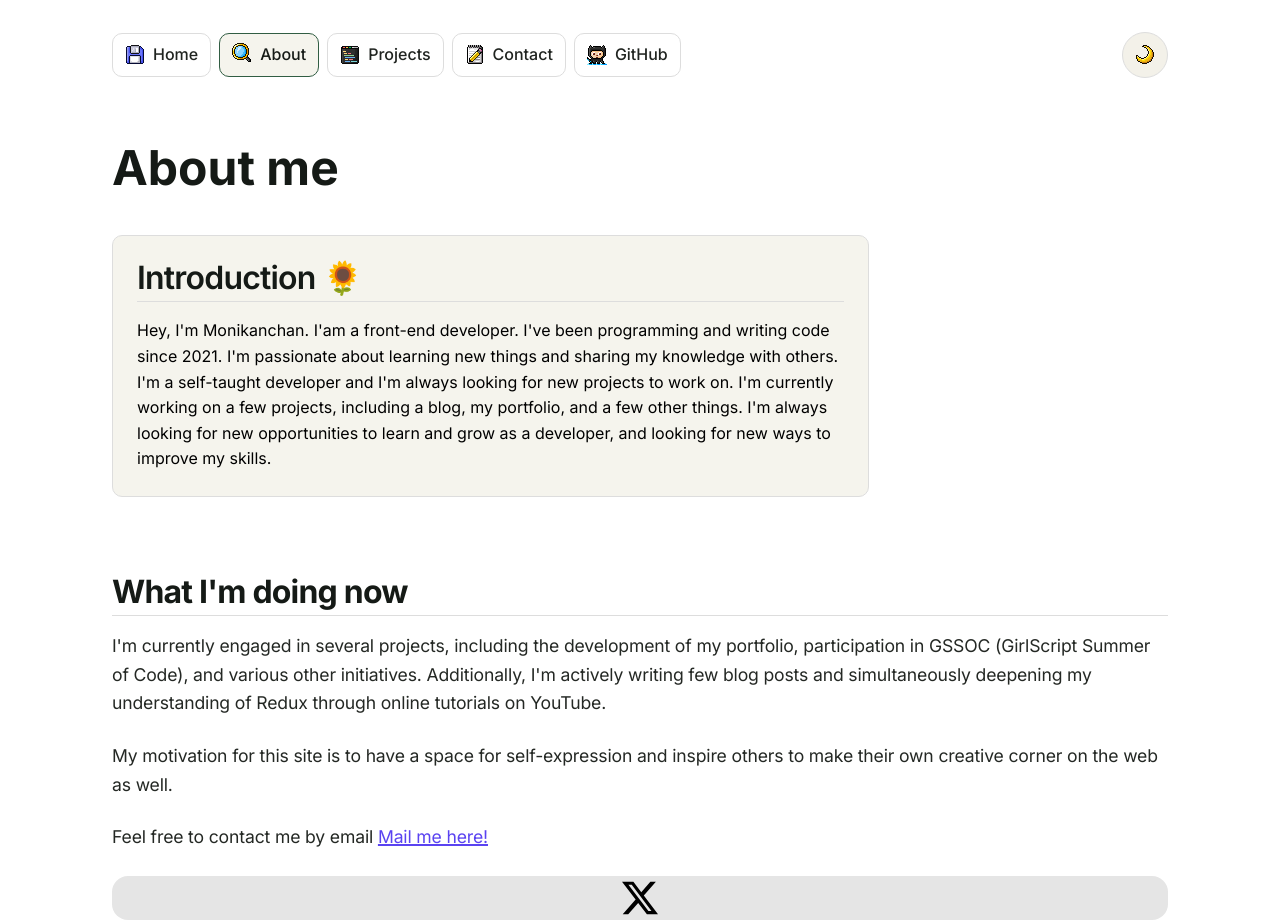
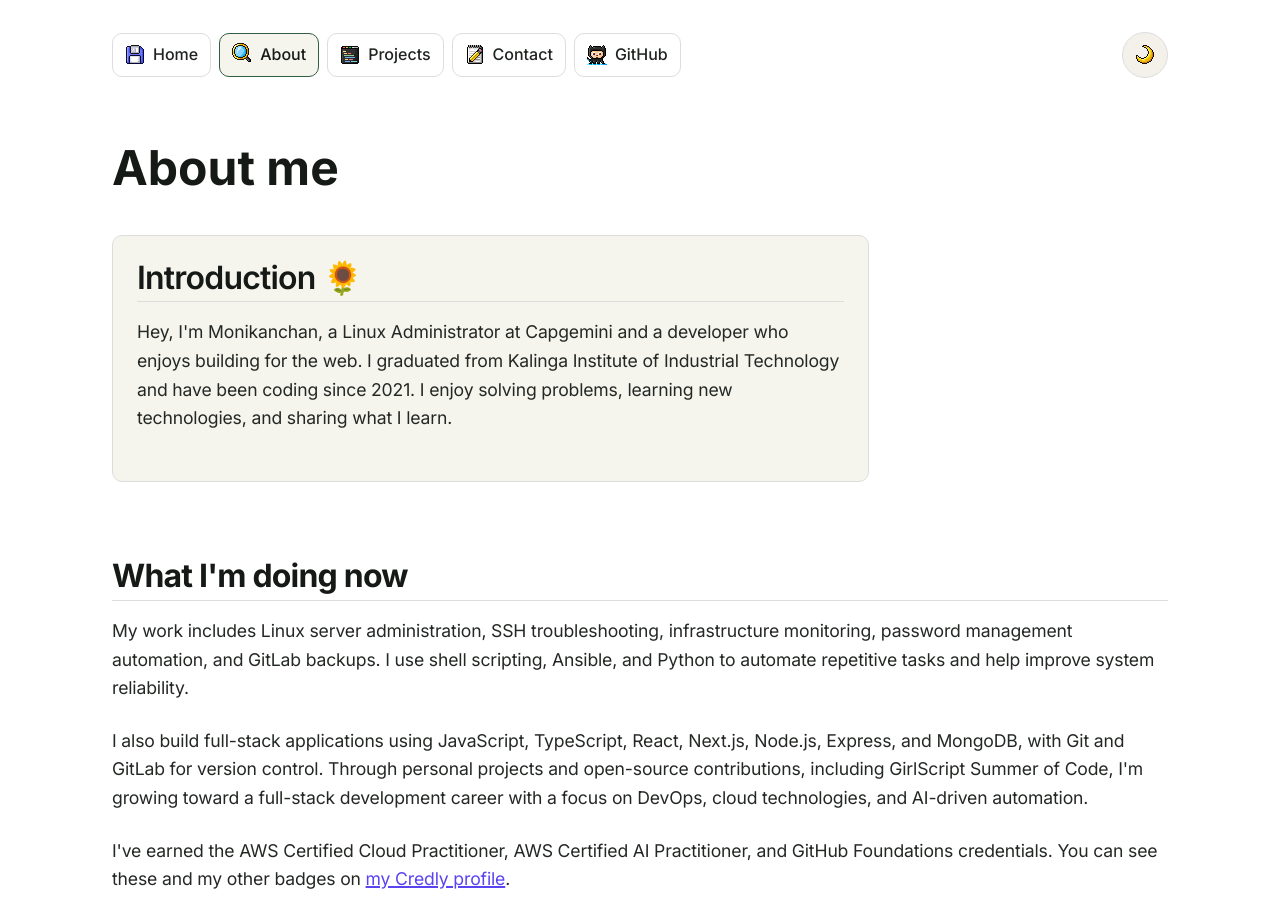
Before and after one commit to Monik2002/My-Portfolio, a Next.js app: page /me in a window 1280 px wide. Shown: the top 922 px of the page. Built offline with nearby package versions, Linux system fonts and the light colour scheme.

Commit message:
Update About page professional profile
Co-authored-by: Copilot <223556219+Copilot@users.noreply.github.com>

```diff
--- a/src/portfolio/About.jsx
+++ b/src/portfolio/About.jsx
@@ -425,16 +425,14 @@ const About = () => {
                         <span className="inline dark:hidden">🌻</span>
                         <span className="hidden dark:inline">⭐</span>
                       </h2>
-                      Hey, I&apos;m Monikanchan. I&apos;am a front-end
-                      developer. I&apos;ve been programming and writing code
-                      since 2021. I&apos;m passionate about learning new things
-                      and sharing my knowledge with others. I&apos;m a
-                      self-taught developer and I&apos;m always looking for new
-                      projects to work on. I&apos;m currently working on a few
-                      projects, including a blog, my portfolio, and a few other
-                      things. I&apos;m always looking for new opportunities to
-                      learn and grow as a developer, and looking for new ways to
-                      improve my skills.
+                      <p>
+                        Hey, I&apos;m Monikanchan, a Linux Administrator at
+                        Capgemini and a developer who enjoys building for the
+                        web. I graduated from Kalinga Institute of Industrial
+                        Technology and have been coding since 2021. I enjoy
+                        solving problems, learning new technologies, and
+                        sharing what I learn.
+                      </p>
                     </div>
                     <h2
                       id="what-im-doing-now"
@@ -448,12 +446,32 @@ const About = () => {
                       What I&apos;m doing now
                     </h2>
                     <p>
-                      I&apos;m currently engaged in several projects, including
-                      the development of my portfolio, participation in GSSOC
-                      (GirlScript Summer of Code), and various other
-                      initiatives. Additionally, I&apos;m actively writing few
-                      blog posts and simultaneously deepening my understanding
-                      of Redux through online tutorials on YouTube.
+                      My work includes Linux server administration, SSH
+                      troubleshooting, infrastructure monitoring, password
+                      management automation, and GitLab backups. I use shell
+                      scripting, Ansible, and Python to automate repetitive
+                      tasks and help improve system reliability.
+                    </p>
+                    <p>
+                      I also build full-stack applications using JavaScript,
+                      TypeScript, React, Next.js, Node.js, Express, and MongoDB,
+                      with Git and GitLab for version control. Through personal
+                      projects and open-source contributions, including
+                      GirlScript Summer of Code, I&apos;m growing toward a
+                      full-stack development career with a focus on DevOps,
+                      cloud technologies, and AI-driven automation.
+                    </p>
+                    <p>
+                      I&apos;ve earned the AWS Certified Cloud Practitioner,
+                      AWS Certified AI Practitioner, and GitHub Foundations
+                      credentials. You can see these and my other badges on{" "}
+                      <a
+                        href="https://www.credly.com/users/monikanchan-chatterjee.67a98c74/badges/credly"
+                        target="_blank"
+                        rel="noopener noreferrer"
+                      >
+                        my Credly profile
+                      </a>.
                     </p>
                     {/* This is my spot on the web for writing, projects,
                       tutorials, art, and anything else I want to put out there.
@@ -462,21 +480,18 @@ const About = () => {
                       highlight of my open-source work. */}
                     {/* </p> */}
                     <p>
-                      My motivation for this site is to have a space for
-                      self-expression and {""}
-                      {/* to share what I&apos;ve learned with
-                      the world. I hope I will  */}
-                      inspire others to make their own creative corner on the
-                      web as well.
+                      This site is my space for self-expression and sharing
+                      my work. I hope it inspires others to create their own
+                      corner of the web.
                     </p>
                     <p>
-                      Feel free to contact me by email {""}
+                      Want to connect?{" "}
                       <a
                         href="https://mail.google.com/mail/?view=cm&fs=1&to=www.monikchatterjee@gmail.com&su=Hello%20Monik&body=Hi%20Monik,%0D%0A%0D%0AI%20wanted%20to%20reach%20out%20to%20you%20regarding..."
                         target="_blank"
                         rel="noopener noreferrer"
                       >
-                        Mail me here!
+                        Email me
                       </a>
                     </p>
                     <div className="group col-span-2 h-full">
```
Also changed, not shown: 1 other file (tests, documents, lock files or other folders).
